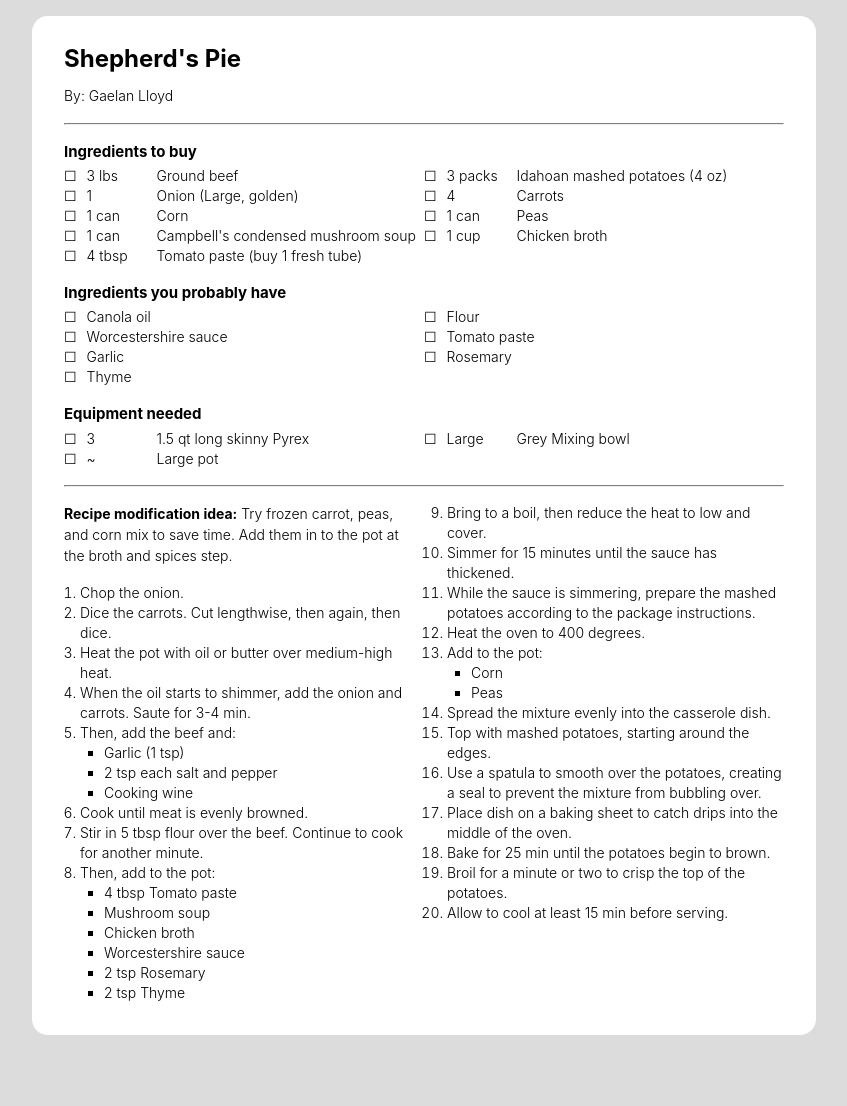
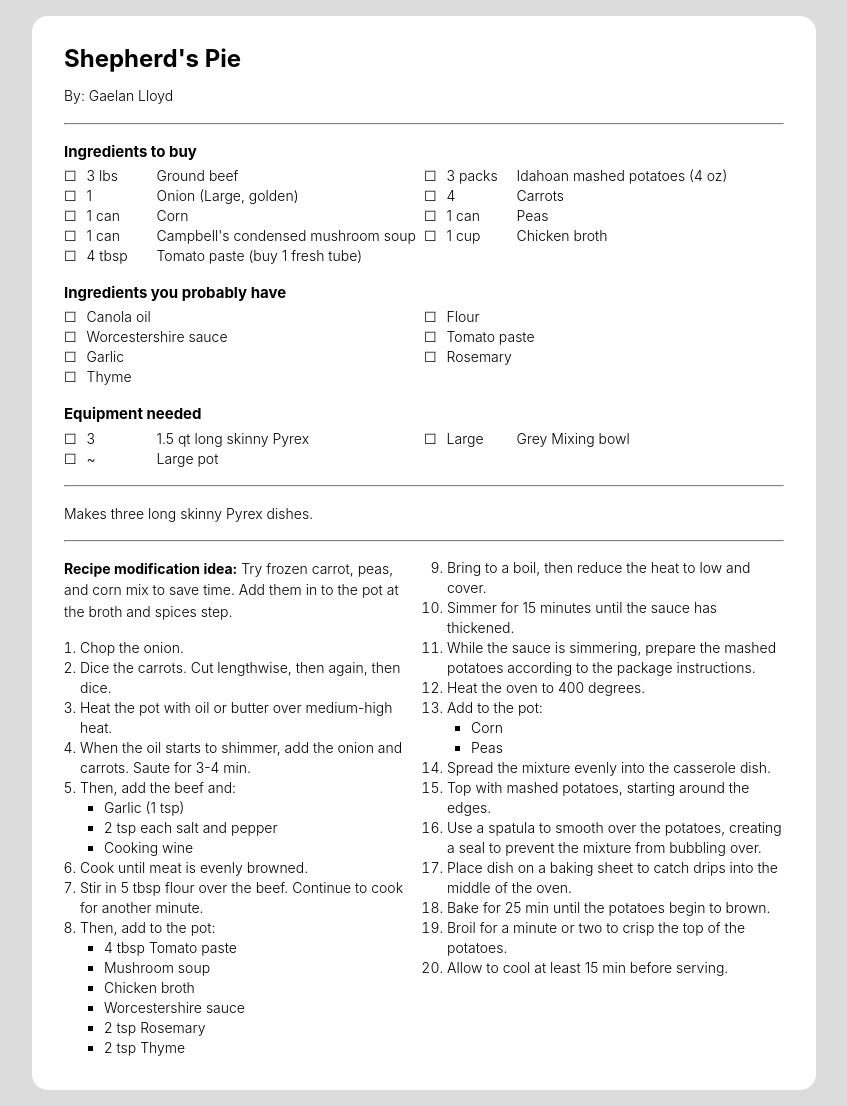
Before and after one commit to gaelanlloyd/jekyll-recipes, a Jekyll site: the page built from _recipes/shepherds-pie.md, in a window 1280 px wide. Shown: the whole page, without its empty margins (216-1063 px from the left). Built offline with Jekyll 4.4.1, drawn with Linux system fonts in a browser that asks for light colours; before the commit the page ends 1051 px from its top, so only the background shows below that.

Commit message:
Update Shepherd's Pie recipe

```diff
--- a/_recipes/shepherds-pie.md
+++ b/_recipes/shepherds-pie.md
@@ -1,6 +1,7 @@
 ---
 title: Shepherd's Pie
 author: Gaelan Lloyd
+yield: Makes three long skinny Pyrex dishes.
 ingredientsToBuy:
   - { qty: "3 lbs", item: "Ground beef" }
   - { qty: "3 packs", item: "Idahoan mashed potatoes (4 oz)" }
```
